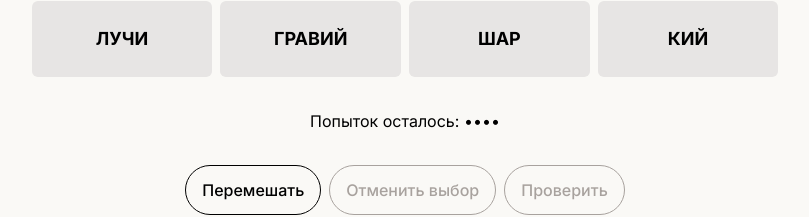
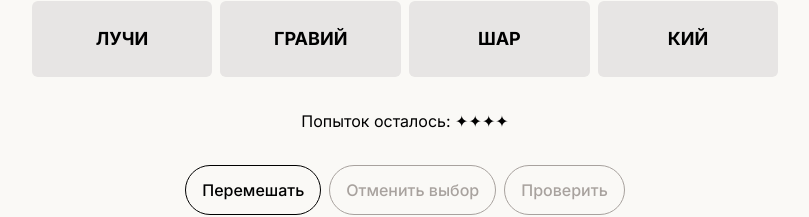
Before and after one commit to danuhaha/CategoriesRussian, a Next.js app: page / in a window 1280 px wide. Shown: the part 436-653 px from the top of the page, without its empty margins (235-1044 px from the left). Built offline with nearby package versions, Linux system fonts and the light colour scheme.

Commit message:
Change mistake symbol

```diff
--- a/app/page.tsx
+++ b/app/page.tsx
@@ -148,7 +148,7 @@ export default function Home() {
         </div>
         <h2 className="text-black my-4 md:my-8 mx-8">
           Попыток осталось:{" "}
-          {mistakesRemaining > 0 ? Array(mistakesRemaining).fill("•") : ""}
+          {mistakesRemaining > 0 ? Array(mistakesRemaining).fill("✦") : ""}
         </h2>
         {renderControlButtons()}
       </div>
```
